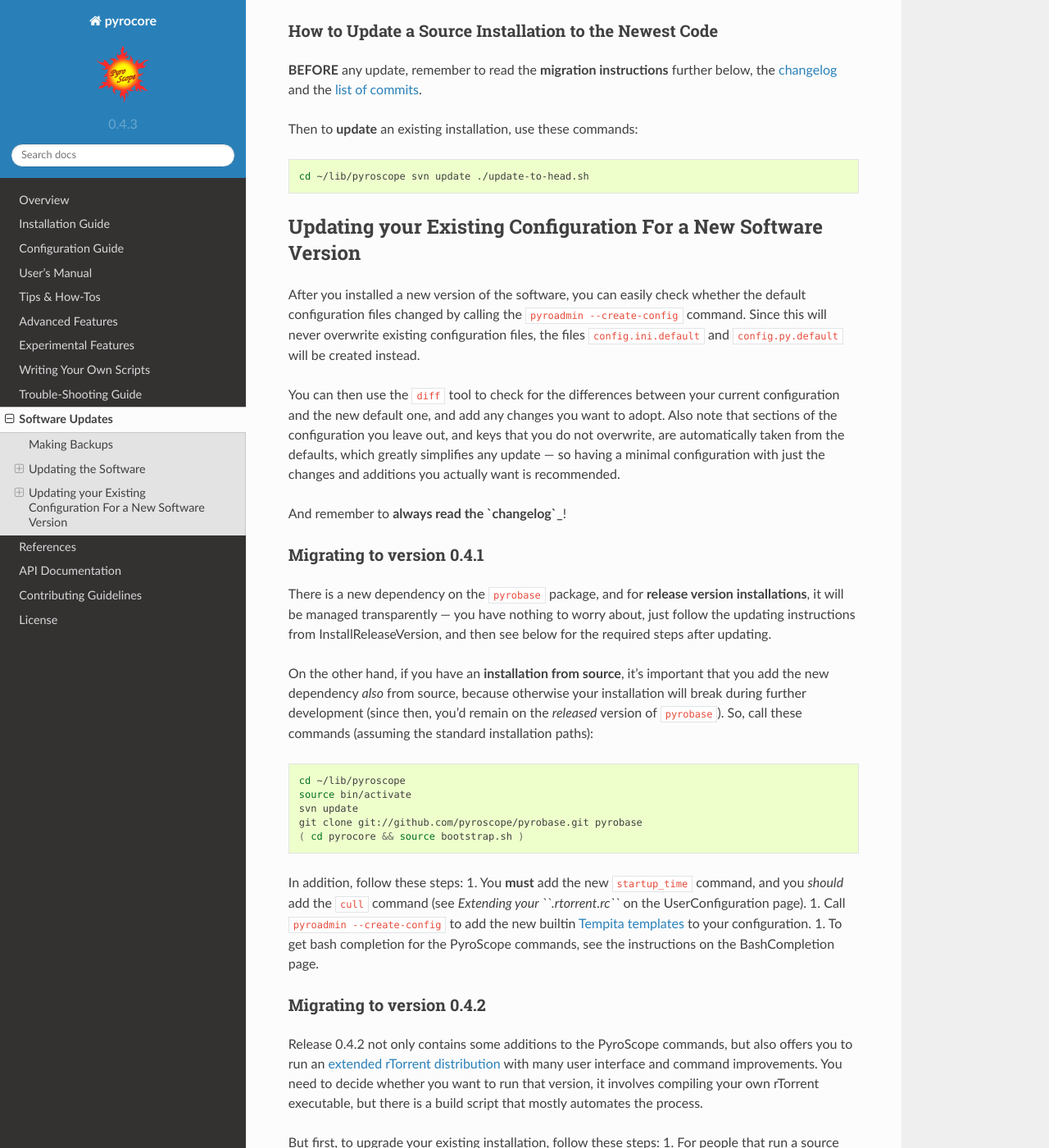
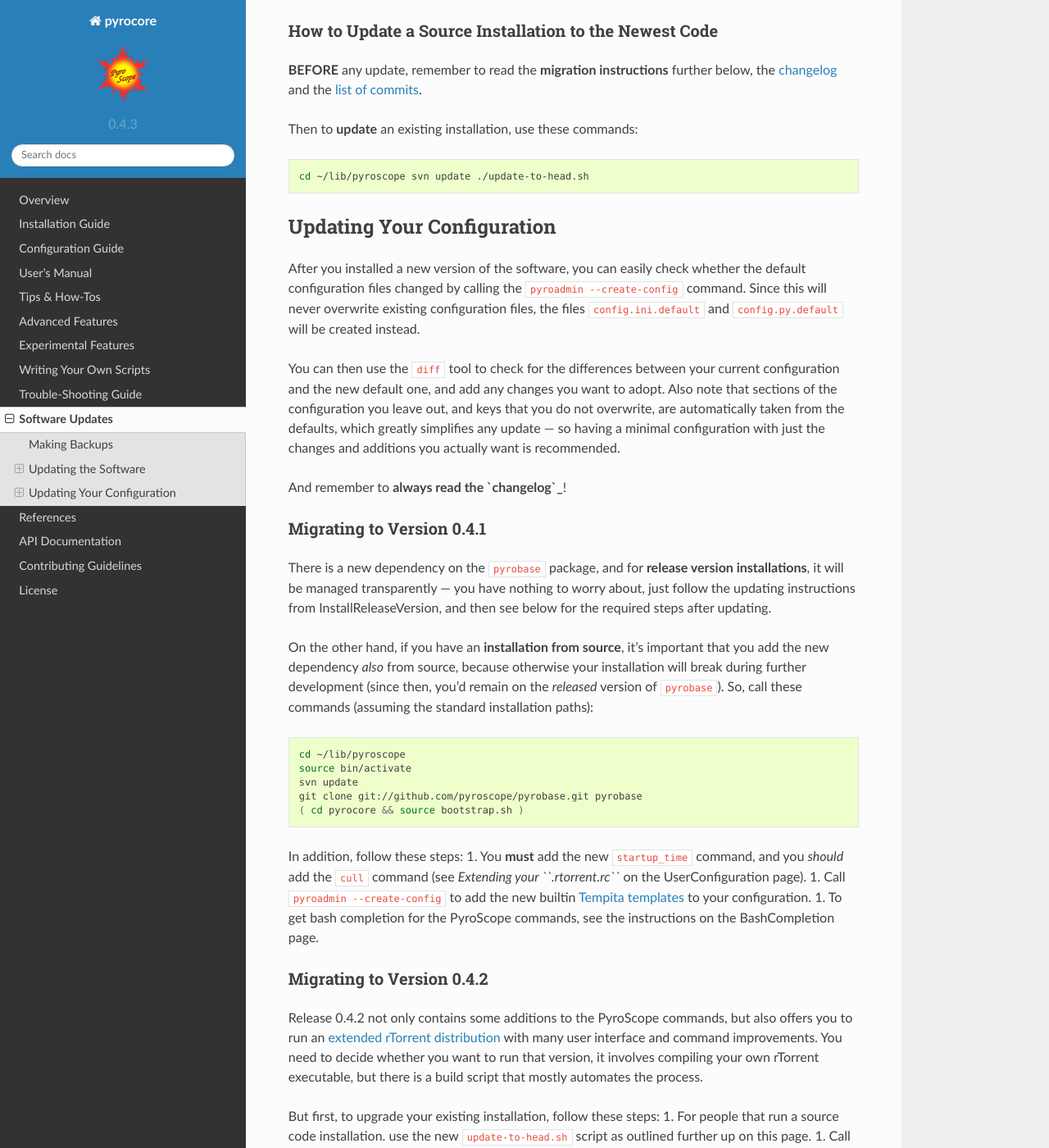
Before and after one commit to pyroscope/pyrocore, a Sphinx documentation site: the page built from docs/updating.rst, in a window 1280 px wide and 1400 px high, scrolled down 1491 px. Shown: the whole window at 82% size. Built offline with Sphinx 7.4.7 and the Read the Docs theme 2.0.0, drawn with Linux system fonts in a browser that asks for light colours; some of the changed text lies outside the part shown.

Commit message:
changed headings

```diff
--- a/docs/updating.rst
+++ b/docs/updating.rst
@@ -85,8 +85,8 @@ Then to **update** an existing installation, use these commands:
 
 .. _config-update:
 
-Updating your Existing Configuration For a New Software Version
----------------------------------------------------------------
+Updating Your Configuration
+---------------------------
 
 After you installed a new version of the software, you can easily check
 whether the default configuration files changed by calling the
@@ -105,7 +105,7 @@ want is recommended.
 And remember to **always read the `changelog`_**!
 
 
-Migrating to version 0.4.1
+Migrating to Version 0.4.1
 ^^^^^^^^^^^^^^^^^^^^^^^^^^
 
 There is a new dependency on the ``pyrobase`` package, and for **release
@@ -137,7 +137,7 @@ completion for the PyroScope commands, see the instructions on the
 BashCompletion page.
 
 
-Migrating to version 0.4.2
+Migrating to Version 0.4.2
 ^^^^^^^^^^^^^^^^^^^^^^^^^^
 
 Release 0.4.2 not only contains some additions to the PyroScope
@@ -167,7 +167,7 @@ The new stable version 0.8.9 of rTorrent is now supported by this
 release, see RtXmlRpcMigration for details.
 
 
-Migrating to version 0.4.3 (UNRELEASED)
+Migrating to Version 0.4.3 (UNRELEASED)
 ^^^^^^^^^^^^^^^^^^^^^^^^^^^^^^^^^^^^^^^
 
 The 0.4.3 release adds a QueueManager and (possibly) EventHandling.
```
